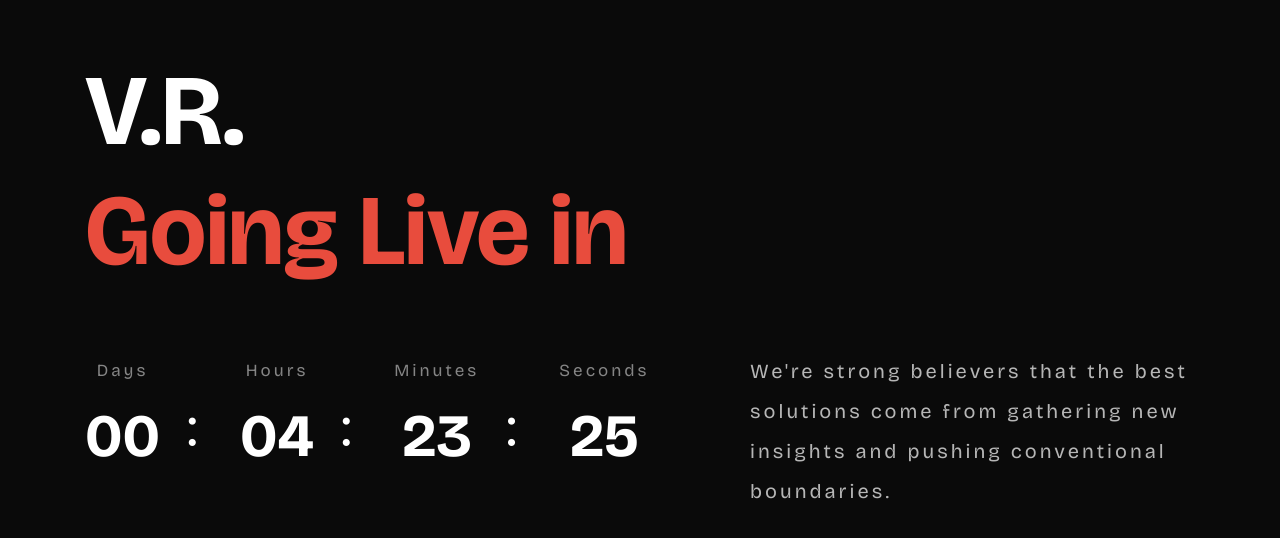
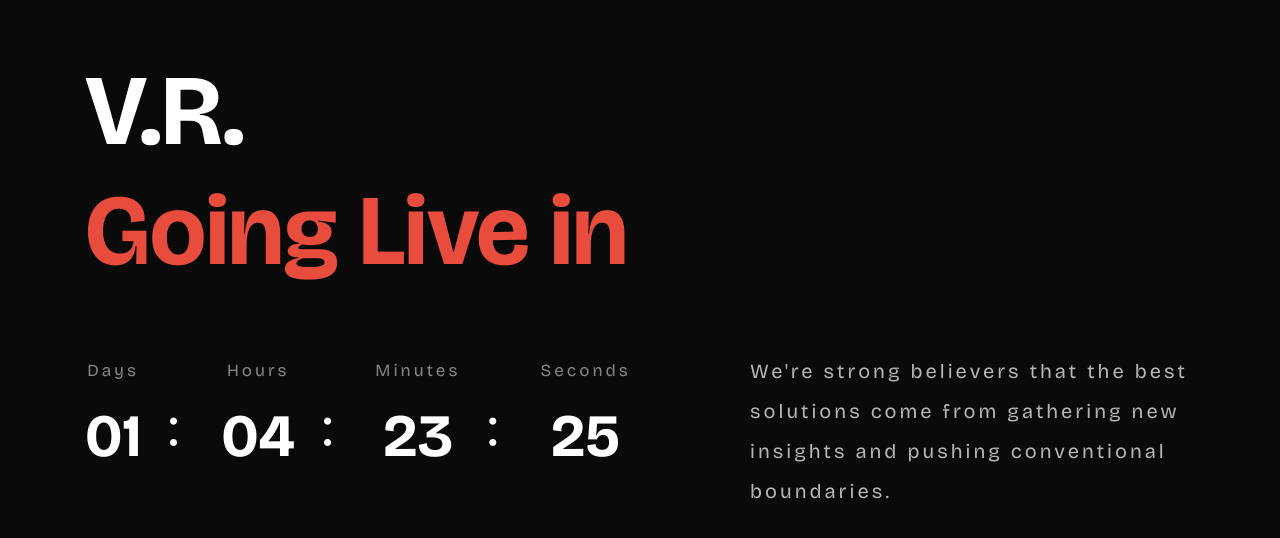
Before and after one commit to Aadey2110/visionieldFinal, a plain HTML site: page index.html in a window 1280 px wide. Shown: the part 224-762 px from the top of the page. Drawn offline with nearby package versions, Linux system fonts and the light colour scheme.

Commit message:
Update index.html

```diff
--- a/index.html
+++ b/index.html
@@ -1,5 +1,5 @@
 <!DOCTYPE html>
-<html class="no-js" lang="">
+<html class="no-js" lang="" style="background-color:black">
   <head>
     <meta charset="utf-8" />
     <meta http-equiv="x-ua-compatible" content="ie=edge" />
@@ -77,7 +77,7 @@
                 <div
                   class="wow fadeInRight"
                   data-wow-delay=".4s"
-                  data-countdown="2024/05/10"
+                  data-countdown="2024/05/11"
                 ></div>
                 <!-- countdown end  -->
               </div>
```
